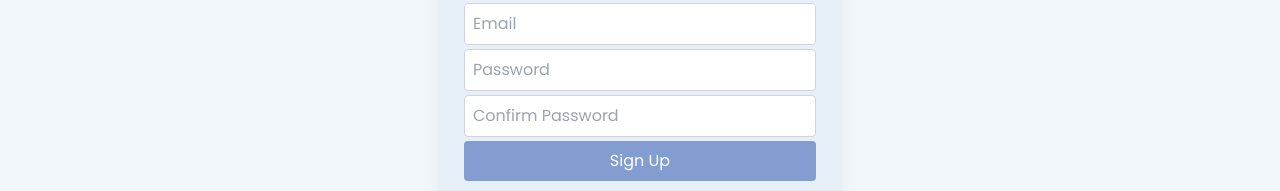
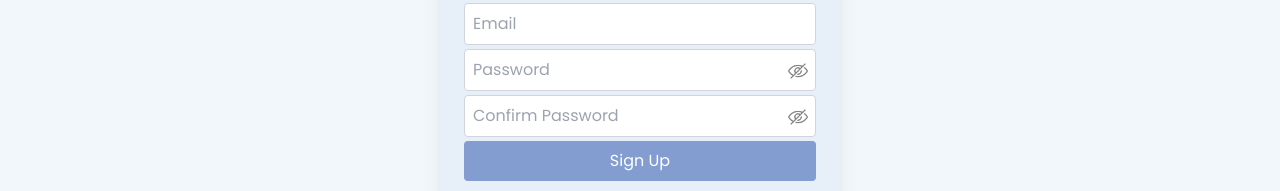
Before and after one commit to zeyneptekiin/user-auth-case, a Next.js app: page /signup in a window 1280 px wide. Shown: the part 401-592 px from the top of the page. Built offline with nearby package versions, Linux system fonts and the light colour scheme.

Commit message:
[Add] eye images to input component

```diff
--- a/src/components/Input/index.tsx
+++ b/src/components/Input/index.tsx
@@ -1,5 +1,8 @@
-import React from 'react';
+import React, {useState} from 'react';
 import { FieldValues, UseFormRegister, RegisterOptions, Path } from 'react-hook-form';
+import Image from 'next/image';
+import eyeOpen from '../../public/input/eye-open.png'
+import eyeClose from '../../public/input/eye-close.png'
 
 interface InputProps<T extends FieldValues> {
     type: string;
@@ -18,14 +21,34 @@ export default function Input<T extends FieldValues>({
                                                          options,
                                                          error,
                                                      }: InputProps<T>) {
+    const [showPassword, setShowPassword] = useState(false);
+
+    const toggleShowPassword = () => {
+        setShowPassword(!showPassword);
+    };
+
     return (
-        <div>
+        <div className="relative">
             <input
-                type={type}
+                type={showPassword && type === "password" ? "text" : type}
                 placeholder={placeholder}
                 {...register(name, options)}
                 className={`w-full p-2 mb-1 border rounded ${error ? 'border-red-500' : 'border-gray-300'}`}
             />
+
+            {type === "password" && (
+                <span onClick={toggleShowPassword} className="absolute right-2 top-3 cursor-pointer">
+                    <Image
+                        src={showPassword ? eyeOpen : eyeClose}
+                        alt="Toggle Password Visibility"
+                        width={20}
+                        height={20}
+                        className="w-5 h-5 opacity-50"
+                        key={showPassword ? "eye-open" : "eye-close"}
+                    />
+                </span>
+            )}
+
             {error && <p className="text-left text-red-500 text-sm mb-3 pl-2">{error}</p>}
         </div>
     );
```
